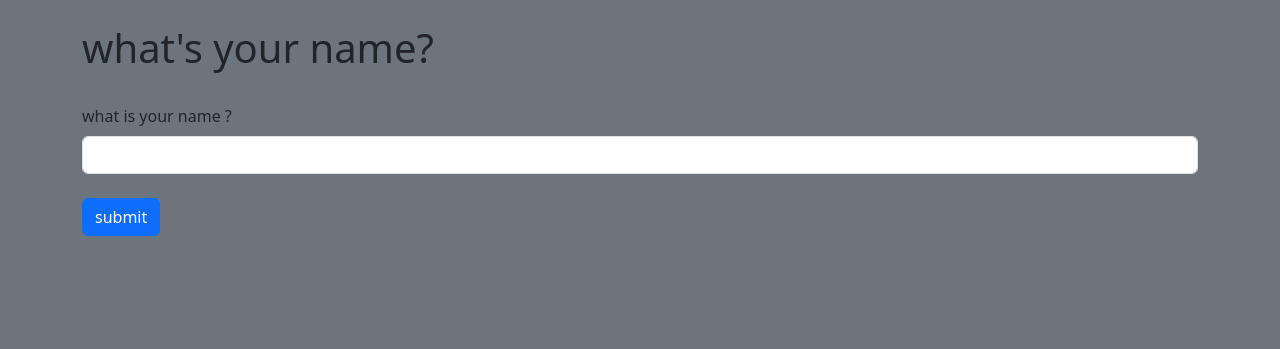
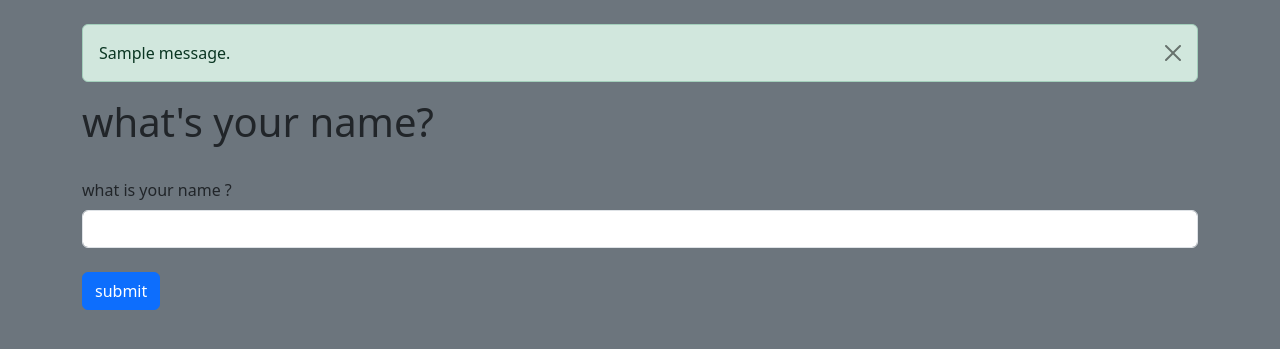
Before and after one commit to s-erfanm/Flask_Friday, a Flask app: page /name/ in a window 1280 px wide. Shown: the part 56-405 px from the top of the page. Run offline with Flask 3, Linux system fonts and the light colour scheme; one stand-in notice (Sample message) is shown.

Commit message:
now we use flash to send messages to the html page and how to show the message using bootstrap

```diff
--- a/main.py
+++ b/main.py
@@ -1,4 +1,4 @@
-from flask import Flask, render_template, url_for
+from flask import Flask, render_template, url_for, flash
 from flask_wtf import FlaskForm
 from wtforms import StringField, SubmitField
 from wtforms.validators import DataRequired
@@ -48,6 +48,7 @@ def name():
     if form.validate_on_submit():
         name = form.name.data
         form.name.data = ''
+        flash("Form Submitted successfully")
     return render_template("name.html",name=name, form=form)
 
 
--- a/templates/name.html
+++ b/templates/name.html
@@ -1,5 +1,17 @@
 {% extends 'base.html' %}
 {% block content %}
+
+{% for message in get_flashed_messages()%}
+
+<div class="alert alert-success alert-dismissible fade show" role="alert">
+    {{message}}.
+  <button type="button" class="btn-close" data-bs-dismiss="alert" aria-label="Close"></button>
+</div>
+
+
+
+
+{% endfor %}
 
 {% if name %}
  <h1> Hello {{name}} !!</h1>
```
